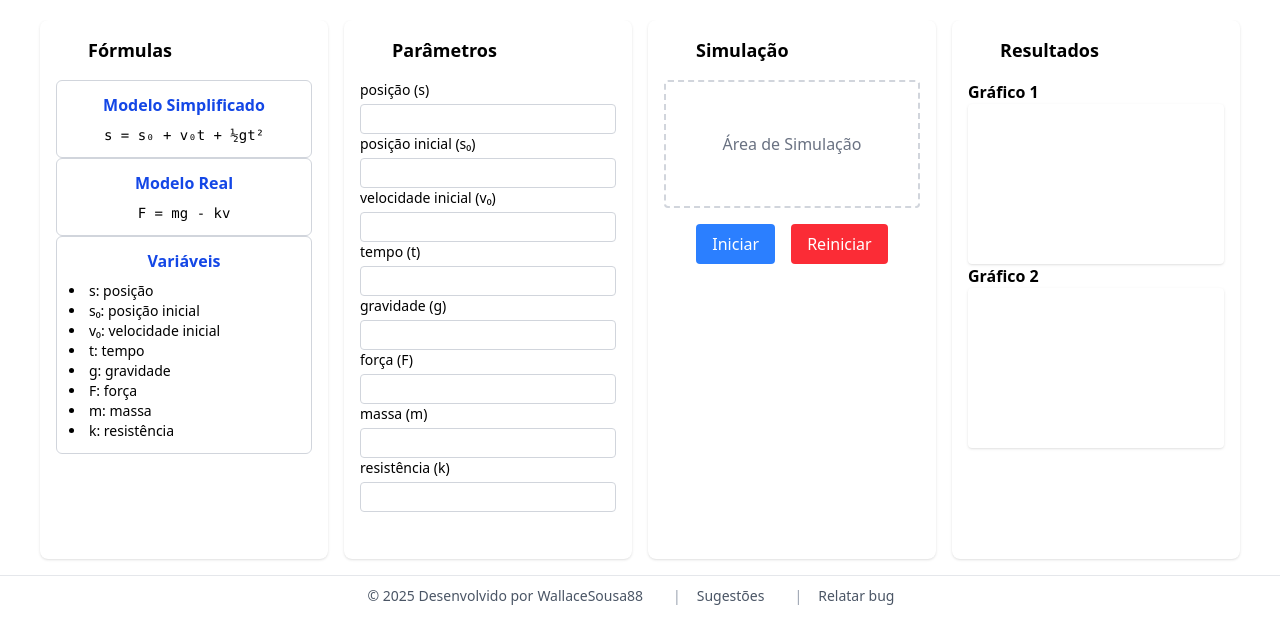
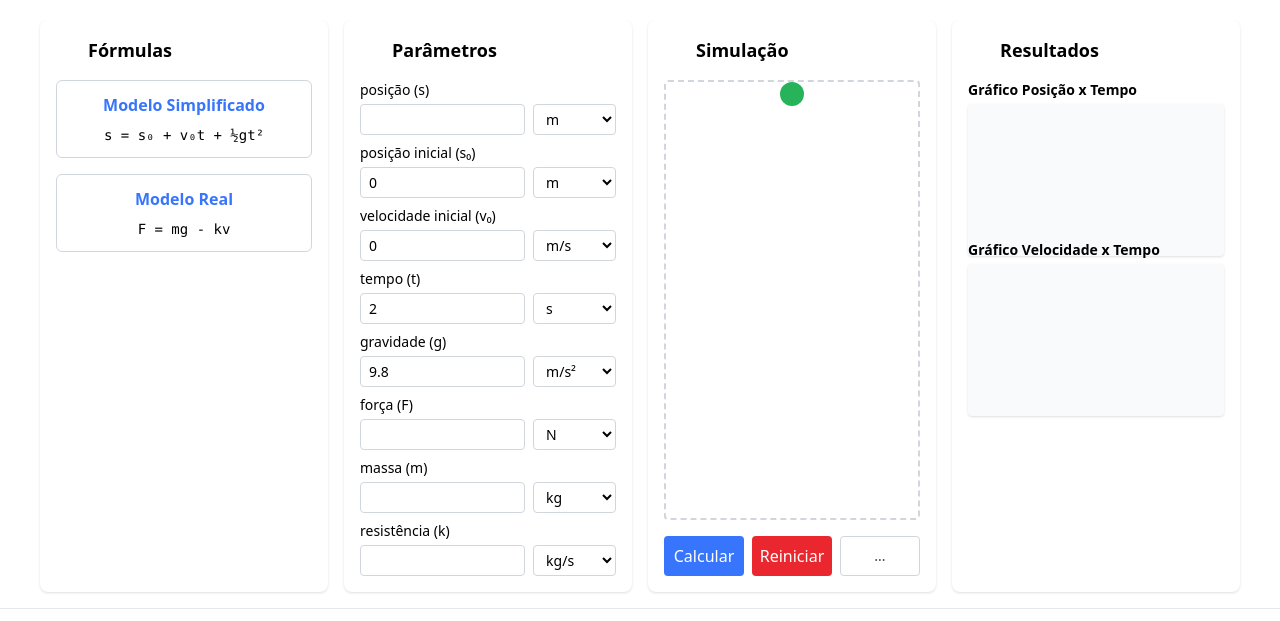
Before and after one commit to WallaceSousa88/GoScience, a SvelteKit app in the folder frontend-svelte/: page /Fisica/01_QuedaLivre in a window 1280 px wide. Shown: the part 184-805 px from the top of the page. Built offline with nearby package versions, Linux system fonts and the light colour scheme; some icons are missing.

Commit message:
upd frontend-svelte

```diff
--- a/frontend-svelte/src/routes/+layout.svelte
+++ b/frontend-svelte/src/routes/+layout.svelte
@@ -123,12 +123,6 @@
 		{/if}
 	</header>
 
-	<!-- <main class="flex-1 flex flex-col w-full px-6 overflow-hidden min-h-0">
-		<div class="flex-1 w-full overflow-y-auto">
-			<slot />
-		</div>
-	</main> -->
-
 	<main class="flex-1 flex flex-col w-full px-6 overflow-hidden">
 		<slot />
 	</main>
--- a/frontend-svelte/src/routes/Fisica/01_QuedaLivre/+page.svelte
+++ b/frontend-svelte/src/routes/Fisica/01_QuedaLivre/+page.svelte
@@ -1,62 +1,250 @@
 <script lang="ts">
   import Layout from '$lib/components/Layout.svelte';
+
+  const titulo = 'Queda Livre';
 
   const autorInfo = {
     nome: 'Galileo Galilei',
     url: 'https://www.britannica.com/biography/Galileo-Galilei'
   };
+
+  type UnidadeTipo = 's' | 'v' | 't' | 'g' | 'm' | 'k' | 'F';
+
+  type Unidades = {
+    s: Record<'m' | 'ft' | 'in', number>;
+    v: Record<'m/s' | 'ft/s' | 'in/s', number>;
+    t: Record<'s' | 'ms', number>;
+    g: Record<'m/s²' | 'ft/s²', number>;
+    m: Record<'kg' | 'lb', number>;
+    k: Record<'kg/s' | 'lb/s', number>;
+    F: Record<'N' | 'lbf', number>;
+  };
+
+  const unidades: Unidades = {
+    s: { m: 1, ft: 0.3048, in: 0.0254 },
+    v: { 'm/s': 1, 'ft/s': 0.3048, 'in/s': 0.0254 },
+    t: { s: 1, ms: 0.001 },
+    g: { 'm/s²': 1, 'ft/s²': 0.3048 },
+    m: { kg: 1, lb: 0.453592 },
+    k: { 'kg/s': 1, 'lb/s': 0.453592 },
+    F: { N: 1, lbf: 4.44822 }
+  };
+
+  let s: number | null = null;
+  let sUnit = 'm';
+  let s0: number | null = 0;
+  let s0Unit = 'm';
+  let v0: number | null = 0;
+  let v0Unit = 'm/s';
+  let t: number | null = 2;
+  let tUnit = 's';
+  let g: number | null = 9.8;
+  let gUnit = 'm/s²';
+  let m: number | null = null;
+  let mUnit = 'kg';
+  let k: number | null = null;
+  let kUnit = 'kg/s';
+  let F: number | null = null;
+  let FUnit = 'N';
+
+  let resultado = '';
+  let variavelCalculada: string | null = null;
+  let posicaoY = 0;
+  let startTime: number | null = null;
+  let animationFrame: number | null = null;
+
+  const alturaMaximaPx = 128;
+
+  function toSI(value: number | null, unit: string, type: UnidadeTipo): number | null {
+    if (value === null) return null;
+    const factor = unidades[type][unit as keyof typeof unidades[typeof type]];
+    return value * factor;
+  }
+
+  function fromSI(value: number, unit: string, type: UnidadeTipo): number {
+    const factor = unidades[type][unit as keyof typeof unidades[typeof type]];
+    return value / factor;
+  }
+
+  function formatarResultado(_: 'Simplificado' | 'Real', variavel: string, valor: number, unidade: string) {
+    return `${variavel} = ${valor.toFixed(2)} ${unidade}`;
+  }
+
+  function iniciarSimulacao() {
+    const sSI = toSI(s, sUnit, 's');
+    const s0SI = toSI(s0, s0Unit, 's');
+    const v0SI = toSI(v0, v0Unit, 'v');
+    const tSI = toSI(t, tUnit, 't');
+    const gSI = toSI(g, gUnit, 'g');
+    const mSI = toSI(m, mUnit, 'm');
+    const kSI = toSI(k, kUnit, 'k');
+    const FSI = toSI(F, FUnit, 'F');
+
+    const usandoModeloReal = mSI !== null || kSI !== null || FSI !== null;
+
+    if (usandoModeloReal) {
+      if (mSI !== null && gSI !== null && v0SI !== null && kSI !== null) {
+        const Fcalc = mSI * gSI - kSI * v0SI;
+        resultado = formatarResultado('Real', 'F', fromSI(Fcalc, FUnit, 'F'), FUnit);
+        variavelCalculada = 'F';
+      } else {
+        resultado = 'Modelo Real: Preencha m, g, v₀ e k para calcular F.';
+        return;
+      }
+    } else {
+       if (sSI === null && s0SI !== null && v0SI !== null && tSI !== null && gSI !== null) {
+        const sCalc = s0SI + v0SI * tSI + 0.5 * gSI * tSI * tSI;
+        resultado = formatarResultado('Simplificado', 's', fromSI(sCalc, sUnit, 's'), sUnit);
+        variavelCalculada = 's';
+      } else if (s0SI === null && sSI !== null && v0SI !== null && tSI !== null && gSI !== null) {
+        const s0Calc = sSI - v0SI * tSI - 0.5 * gSI * tSI * tSI;
+        resultado = formatarResultado('Simplificado', 's₀', fromSI(s0Calc, s0Unit, 's'), s0Unit);
+        variavelCalculada = 's₀';
+      } else if (v0SI === null && sSI !== null && s0SI !== null && tSI !== null && gSI !== null) {
+        if (tSI === 0) {
+            resultado = 'Modelo Simplificado: O tempo não pode ser zero.';
+            return;
+        }
+        const vCalc = (sSI - s0SI - 0.5 * gSI * tSI * tSI) / tSI;
+        resultado = formatarResultado('Simplificado', 'v₀', fromSI(vCalc, v0Unit, 'v'), v0Unit);
+        variavelCalculada = 'v₀';
+      } else if (tSI === null && sSI !== null && s0SI !== null && v0SI !== null && gSI !== null) {
+        const a = 0.5 * gSI;
+        const b = v0SI;
+        const c = s0SI - sSI;
+        const delta = b * b - 4 * a * c;
+        if (delta < 0) {
+          resultado = 'Modelo Simplificado: Não há solução real para o tempo.';
+          return;
+        }
+        const tCalc = (-b + Math.sqrt(delta)) / (2 * a);
+        resultado = formatarResultado('Simplificado', 't', fromSI(tCalc, tUnit, 't'), tUnit);
+        variavelCalculada = 't';
+      } else if (gSI === null && sSI !== null && s0SI !== null && v0SI !== null && tSI !== null) {
+        if (tSI === 0) {
+            resultado = 'Modelo Simplificado: O tempo não pode ser zero.';
+            return;
+        }
+        const gCalc = 2 * (sSI - s0SI - v0SI * tSI) / (tSI * tSI);
+        resultado = formatarResultado('Simplificado', 'g', fromSI(gCalc, gUnit, 'g'), gUnit);
+        variavelCalculada = 'g';
+      } else {
+        resultado = 'Preencha ao menos 4 variáveis do modelo simplificado.';
+        return;
+      }
+    }
+
+    const distancia = sSI ?? (s0SI! + v0SI! * tSI! + 0.5 * gSI! * tSI! * tSI!);
+    const escala = alturaMaximaPx / distancia;
+    posicaoY = 0;
+    startTime = null;
+    if (animationFrame) cancelAnimationFrame(animationFrame);
+
+    function animar(timestamp: number) {
+      if (!startTime) startTime = timestamp;
+      const elapsed = (timestamp - startTime) / 1000;
+      const sAtual = s0SI! + v0SI! * elapsed + 0.5 * gSI! * elapsed * elapsed;
+      let y = sAtual * escala;
+
+      if (y >= alturaMaximaPx) {
+        y = alturaMaximaPx;
+      } else {
+        animationFrame = requestAnimationFrame(animar);
+      }
+
+      posicaoY = y;
+    }
+
+    animationFrame = requestAnimationFrame(animar);
+  }
+
+  function reiniciarSimulacao() {
+    resultado = '';
+    variavelCalculada = null;
+    posicaoY = 0;
+    startTime = null;
+    if (animationFrame) cancelAnimationFrame(animationFrame);
+  }
+
+  function destaque(campo: string) {
+    return variavelCalculada === campo ? 'border-2 border-blue-600/85 bg-blue-100/85' : '';
+  }
 </script>
 
-<Layout titulo="Queda Livre" autor={autorInfo}>
-  <div slot="formulas">
+<Layout {titulo} autor={autorInfo}>
+  <svelte:fragment slot="formulas">
     <div class="border border-gray-300 rounded-md p-3">
-      <h3 class="font-bold text-center text-blue-700">Modelo Simplificado</h3>
+      <h3 class="font-bold text-center text-blue-600/85">Modelo Simplificado</h3>
       <p class="text-center mt-2 text-sm"><code>s = s₀ + v₀t + ½gt²</code></p>
     </div>
     <div class="border border-gray-300 rounded-md p-3">
-      <h3 class="font-bold text-center text-blue-700">Modelo Real</h3>
+      <h3 class="font-bold text-center text-blue-600/85">Modelo Real</h3>
       <p class="text-center mt-2 text-sm"><code>F = mg - kv</code></p>
     </div>
-    <div class="border border-gray-300 rounded-md p-3">
-      <h3 class="font-bold text-center text-blue-700">Variáveis</h3>
-      <ul class="list-disc list-inside mt-2 text-sm text-black">
-        <li>s: posição</li>
-        <li>s₀: posição inicial</li>
-        <li>v₀: velocidade inicial</li>
-        <li>t: tempo</li>
-        <li>g: gravidade</li>
-        <li>F: força</li>
-        <li>m: massa</li>
-        <li>k: resistência</li>
-      </ul>
+  </svelte:fragment>
+
+  <svelte:fragment slot="parametros">
+    <div class="flex-1 overflow-y-auto pr-2 -mr-2 space-y-2">
+      {#each [
+        { label: 'posição (s)', value: s, unit: sUnit, type: 's', options: ['m', 'ft', 'in'], key: 's' },
+        { label: 'posição inicial (s₀)', value: s0, unit: s0Unit, type: 's', options: ['m', 'ft', 'in'], key: 's₀' },
+        { label: 'velocidade inicial (v₀)', value: v0, unit: v0Unit, type: 'v', options: ['m/s', 'ft/s', 'in/s'], key: 'v₀' },
+        { label: 'tempo (t)', value: t, unit: tUnit, type: 't', options: ['s', 'ms'], key: 't' },
+        { label: 'gravidade (g)', value: g, unit: gUnit, type: 'g', options: ['m/s²', 'ft/s²'], key: 'g' },
+        { label: 'força (F)', value: F, unit: FUnit, type: 'F', options: ['N', 'lbf'], key: 'F' },
+        { label: 'massa (m)', value: m, unit: mUnit, type: 'm', options: ['kg', 'lb'], key: 'm' },
+        { label: 'resistência (k)', value: k, unit: kUnit, type: 'k', options: ['kg/s', 'lb/s'], key: 'k' }
+      ] as campo}
+        <label class="block text-sm">
+          {campo.label}
+          <div class="flex gap-2">
+            <input type="number" bind:value={campo.value} class={`mt-1 w-2/3 border border-gray-300 rounded px-2 py-1 ${destaque(campo.key)}`} />
+            <select bind:value={campo.unit} class="mt-1 w-1/3 border border-gray-300 rounded px-2 py-1">
+              {#each campo.options as opt}
+                <option value={opt}>{opt}</option>
+              {/each}
+            </select>
+          </div>
+        </label>
+      {/each}
     </div>
-  </div>
+  </svelte:fragment>
 
-  <div slot="parametros">
-    {#each ['posição (s)', 'posição inicial (s₀)', 'velocidade inicial (v₀)', 'tempo (t)', 'gravidade (g)', 'força (F)', 'massa (m)', 'resistência (k)'] as label}
-      <label class="block text-sm">
-        {label}
-        <input type="number" class="mt-1 w-full border border-gray-300 rounded px-2 py-1" />
-      </label>
-    {/each}
-  </div>
+  <svelte:fragment slot="simulacao">
+    <div class="flex flex-col flex-1 mt-4">
+      <div class="border-2 border-dashed border-gray-300 rounded relative overflow-hidden flex-1">
+        <div
+          class="w-6 h-6 bg-green-600/85 rounded-full absolute left-1/2 transform -translate-x-1/2"
+          style="top: {posicaoY}px;"
+        ></div>
+      </div>
 
-  <div slot="simulacao">
-    <div class="mt-4 border-2 border-dashed border-gray-300 rounded flex items-center justify-center h-32">
-      <p class="text-gray-500">Área de Simulação</p>
+      <div class="grid grid-cols-3 gap-2 mt-4 items-center flex-none">
+          <button class="h-10 bg-blue-600/85 text-white px-2 py-2 rounded hover:bg-blue-700/85 flex items-center justify-center" on:click={iniciarSimulacao}>
+            Calcular
+          </button>
+          <button class="h-10 bg-red-600/85 text-white px-2 py-2 rounded hover:bg-red-700/85 flex items-center justify-center" on:click={reiniciarSimulacao}>
+            Reiniciar
+          </button>
+        <div class="h-10 border border-gray-300 rounded px-3 py-2 text-sm text-gray-700 flex items-center justify-center overflow-hidden text-center">
+          {resultado || '...'}
+        </div>
+      </div>
     </div>
-    <div class="flex justify-center gap-4 mt-4">
-      <button class="bg-blue-500 text-white px-4 py-2 rounded hover:bg-blue-600">Iniciar</button>
-      <button class="bg-red-500 text-white px-4 py-2 rounded hover:bg-red-600">Reiniciar</button>
+  </svelte:fragment>
+
+   <svelte:fragment slot="resultados">
+    <div class="flex flex-col h-full space-y-2">
+      <div>
+        <h3 class="font-bold text-sm mb-1">Gráfico Posição x Tempo</h3>
+        <canvas class="w-full h-full bg-gray-50 rounded shadow min-h-0"></canvas>
+      </div>
+      <div >
+        <h3 class="font-bold text-sm mb-1">Gráfico Velocidade x Tempo</h3>
+        <canvas class="w-full h-full bg-gray-50 rounded shadow min-h-0"></canvas>
+      </div>
     </div>
-  </div>
-
-  <div slot="resultados">
-    <h3 class="font-bold">Gráfico 1</h3>
-    <canvas class="w-full h-40 bg-white rounded shadow"></canvas>
-    <h3 class="font-bold">Gráfico 2</h3>
-    <canvas class="w-full h-40 bg-white rounded shadow"></canvas>
-  </div>
+  </svelte:fragment>
 
   <div slot="modal-content" class="relative w-full flex flex-col px-4 mt-auto mb-auto">
     <div class="flex items-center w-full mb-4">
@@ -67,25 +255,17 @@
 
     <div class="grid grid-cols-1 sm:grid-cols-3 gap-4 text-center">
       <div class="flex flex-col items-center">
-        <div class="bg-blue-500 text-white rounded-full w-8 h-8 flex items-center justify-center mb-2">
-          1609
-        </div>
+        <div class="bg-blue-600/85 text-white rounded-full w-8 h-8 flex items-center justify-center mb-2">1609</div>
         <h3 class="font-semibold text-sm">Telescópio</h3>
         <p class="text-xs text-gray-600">Galileu aperfeiçoa o telescópio e inicia observações astronômicas.</p>
       </div>
-
       <div class="flex flex-col items-center">
-        <div class="bg-blue-500 text-white rounded-full w-8 h-8 flex items-center justify-center mb-2">
-          1616
-        </div>
+        <div class="bg-blue-600/85 text-white rounded-full w-8 h-8 flex items-center justify-center mb-2">1616</div>
         <h3 class="font-semibold text-sm">Advertência</h3>
         <p class="text-xs text-gray-600">Advertido pela Inquisição por defender o heliocentrismo.</p>
       </div>
-
       <div class="flex flex-col items-center">
-        <div class="bg-blue-500 text-white rounded-full w-8 h-8 flex items-center justify-center mb-2">
-          1633
-        </div>
+        <div class="bg-blue-600/85 text-white rounded-full w-8 h-8 flex items-center justify-center mb-2">1633</div>
         <h3 class="font-semibold text-sm">Condenação</h3>
         <p class="text-xs text-gray-600">Condenado à prisão domiciliar após julgamento pela Inquisição.</p>
       </div>
```
